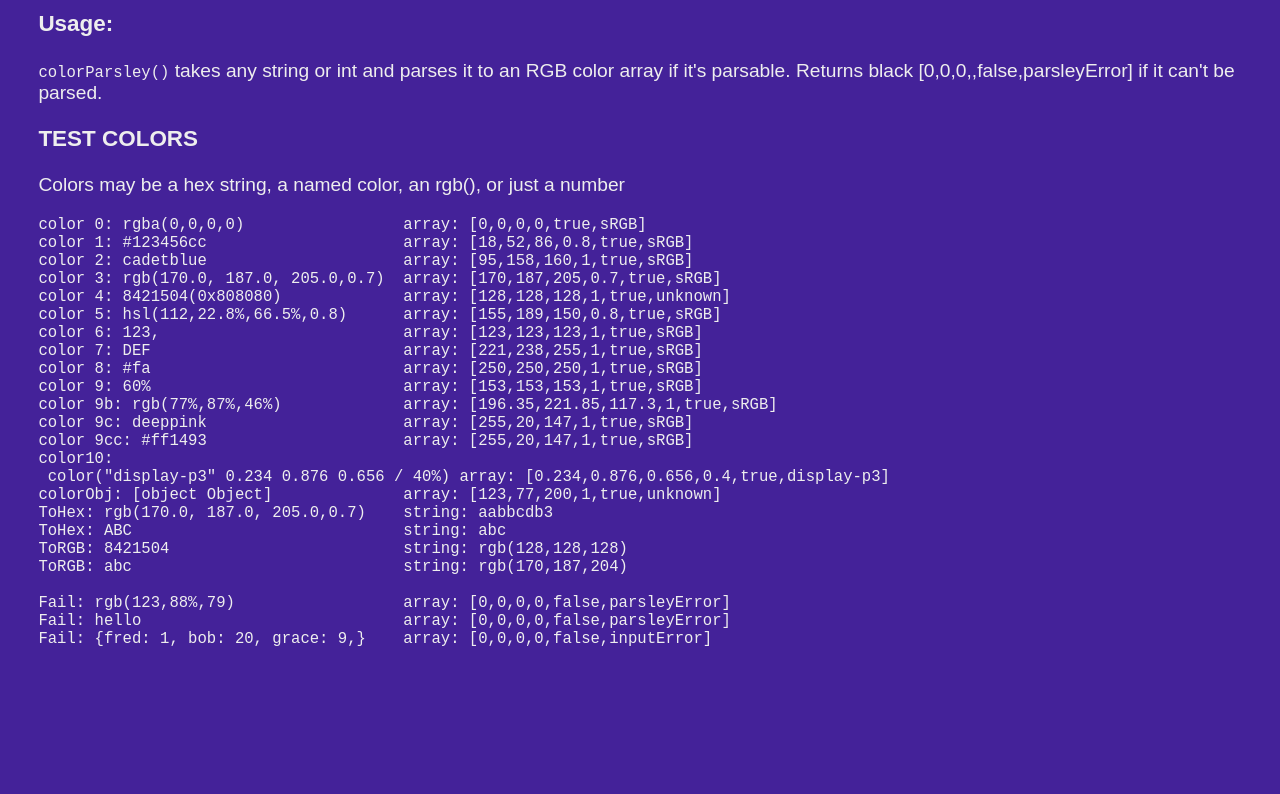
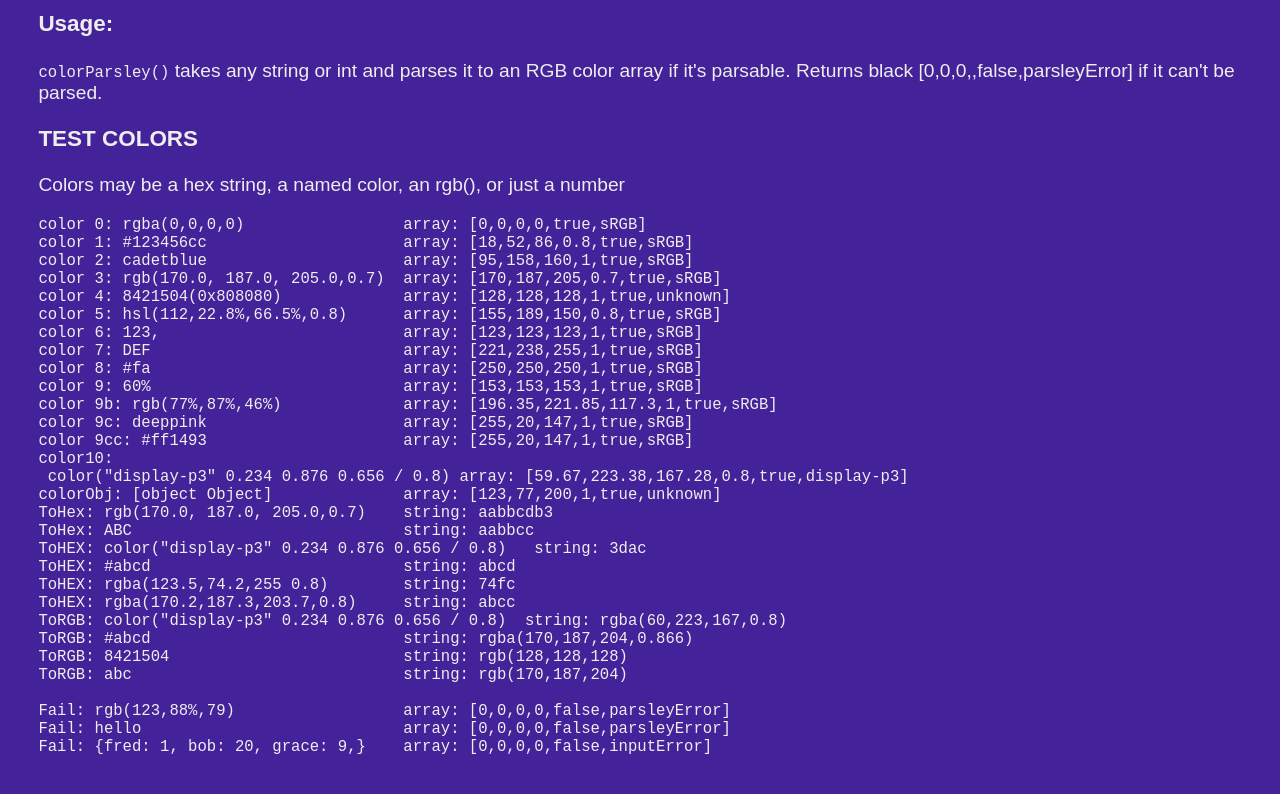
Before and after one commit to Myndex/colorparsley, a website: page src/test.html in a window 1280 px wide. Shown: the part 97-891 px from the top of the page. Before the commit the page ends 800 px from the top, so only its background shows below. Drawn offline with Linux system fonts and the light colour scheme.

Commit message:
Updates to 0.1.8

```diff
--- a/package.json
+++ b/package.json
@@ -1,8 +1,8 @@
 {
   "name": "colorparsley",
-  "version": "0.1.7",
+  "version": "0.1.8",
   "type": "module",
-  "description": "colorParsley() • a lightweight yet versatile color parsing function with no dependencies. Takes various color strings, numbers, or objects, and turns them into simple arrays. Additional utilities such as colorToHex() and colorToRGB() included",
+  "description": "colorParsley() • a lightweight yet versatile color parsing function with no dependencies. Takes various color strings, numbers, or objects, and turns them into simple arrays. Bonus utilities colorToHex() and colorToRGB() included",
   "main": "./src/colorparsley.js",
   "keywords": [
     "color",
--- a/src/colorparsley.js
+++ b/src/colorparsley.js
@@ -1,7 +1,7 @@
 ///////////////////////////////////////////////////////////////////////////////
 /** @preserve
 /////    CoLoR PaRsLeY  a simple set of color parsing thingies!
-/////           Beta 0.1.6   Revision date: May 16, 2022
+/////           Beta 0.1.8   Revision date: June 04, 2022
 /////
 /////    Functions to parse color values and return array
 /////    Copyright (c) 2019-2022 by Andrew Somers. All Rights Reserved.
@@ -33,7 +33,7 @@
 
 
 ////////////////////////////////////////////////////////////////////////////////
-/////  BEGIN COLOR PARSLEY 0.1.6  BLOCK  \/////////////////////////////////////
+/////  BEGIN COLOR PARSLEY 0.1.8  BLOCK  \/////////////////////////////////////
 ////                                      \///////////////////////////////////
 ///                                        \/////////////////////////////////
 
@@ -78,11 +78,9 @@ export function colorParsley (colorIn) {
 };
 
 
-
-
-
 /////  ƒ  parseString()  ///////////////////////////////////////////////////
 
+// private
 function parseString (colorString = '#abcdef') {
 
                  // strip junk and make a clean string (replace unmatched)
@@ -94,10 +92,12 @@ function parseString (colorString = '#abcdef') {
   let type = 'sRGB'; // Default colorspace flag in element [5]
   let retArray = [0,0,0,0,isValid,type]; // init the return array
 
+
       // test for named color before iterating array
   if (colorString.match(/^(?:(?!rgb|l.h|hs|col|\d|#).{0,4})(?=[g-z])/)) {
 
-      ///// CSS4 NAMED COLORS plus a bonus set of GREYS and GRAYS /////////////
+
+    ///// CSS4 NAMED COLORS plus a bonus set of GREYS and GRAYS //////////
 
         // If name is matched, parse and return the color values
     let namedColors = {
@@ -148,7 +148,7 @@ function parseString (colorString = '#abcdef') {
   };   // end of named colors section
 
 
-       // NEW regex  0.1.6
+       // NEW regex  0.1.6 - still current for use with with 0.1.8+
       // See docs for breakdown of regex pattern
   let colorRex = {
     rex: /(?:^(?:#|0x|)(?:(?:([\da-f])([\da-f])([\da-f])([\da-f])?)(?!\S)|(?:([\da-f]{2})(?:([\da-f]{2})([\da-f]{2})([\da-f]{2})?)?))|(?:(?:^(?:rgba?|)\(? ?(?:(?:(?:(255|(?:25[0-4]|2[0-4]\d|1?\d{1,2})(?:\.\d{1,24})?)))(?:,[^\S]*$|(?:(?:, ?| )(255|(?:25[0-4]|2[0-4]\d|1?\d{1,2})(?:\.\d{1,24})?)(?:, ?| )(255|(?:25[0-4]|2[0-4]\d|1?\d{1,2})(?:\.\d{1,24})?)))|(100%|\d{1,2}(?:\.\d{1,24})?%)(?:,?[^\S]*$|(?:(?:, ?| )(?:(100%|\d{1,2}(?:\.\d{1,24})?%)(?:, ?| )(100%|\d{1,2}(?:\.\d{1,24})?%)))))|^(?:color\((srgb|srgb-linear|display-p3|a98-rgb|prophoto-rgb|rec2020|xyz|xyz-d50|xyz-d65) (?:(100%|\d{1,2}(?:\.\d{1,24})?%|[0 ]\.\d{1,24}|[01])) (?:(100%|\d{1,2}(?:\.\d{1,24})?%|[0 ]\.\d{1,24}|[01])) (?:(100%|\d{1,2}(?:\.\d{1,24})?%|[0 ]\.\d{1,24}|[01])))|^(?:((?:r(?!gb)|c(?!olor)|[abd-qs-z])[a-z]{2,5})\( ?((?:\d{0,3}\.|)\d{1,24}%?)(?:, ?| )((?:\d{0,3}\.|)\d{1,24}%?)(?:, ?| )((?:\d{0,3}\.|)\d{1,24}%?))))(?:(?:,| \/| ) ?(?:(100%|\d{1,2}(?:\.\d{1,24})?%|[0 ]\.\d{1,24}|[01])))?(?:\)| |))[^\S]*$/,
@@ -168,20 +168,18 @@ function parseString (colorString = '#abcdef') {
         alpha = slices[23];
         delete slices[23];
       }
-
+                     // Set alpha before anything else
       retArray[3] = (alpha.match(/%/g)) ?
                     parseFloat(alpha) / divisor :
                     parseFloat(alpha);
 
-
-      for (let k=1; k < slices.length; k++) { //  determine first and last element
+                    //  determine first and last element
+      for (let k=1; k < slices.length; k++) {
         if (slices[k]) {
           slicePos = (slicePos) ? slicePos : k;
           sliceLast = k;
-// console.log(slicePos + ' pos ' + sliceLast);
         }
       }
-// console.log(slices);
 
   switch (sliceLast) {
 
@@ -231,15 +229,16 @@ function parseString (colorString = '#abcdef') {
     case 18:  // This is for color() CSS 4
       retArray[5] = slices[15];
 
-          for (let i = 0; i < 3; i++) {
+      for (let i = 0; i < 3; i++) { // color() is converted to 0.0-255.0
         slicePos++;
         retArray[i] = (slices[slicePos].match(/%/g)) ?
-                parseFloat(slices[slicePos]) / divisor :
-                parseFloat(slices[slicePos]);
+            parseFloat(slices[slicePos]) * 2.55:
+            parseFloat(slices[slicePos]) * 255;
       }
     break;
 
-        case 22:  //  This is for the "wild west" section
+    case 22: // This is the "wild west" section
+
       retArray[5] = slices[slicePos];
 
       for (let i = 0; i < 3; i++ ) {
@@ -290,7 +289,7 @@ function parseString (colorString = '#abcdef') {
       break;
       }
       return true;
-    }  // close parsley subfunction
+    }  // close parsley sub-function
   };  // close colorRex obj
 
 
@@ -313,8 +312,6 @@ function parseString (colorString = '#abcdef') {
 
 
 
-
-
 ////////////////////////////////////////////////////////////////////////////////
 /////  BONUS STRING FORMATTING UTILITIES  \////////////////////////////////////
 
@@ -324,19 +321,21 @@ function parseString (colorString = '#abcdef') {
     // returns hex string, 3,4,6, or 8 chars if that was entered, no #
     // If alpha is 1 or empty, no alpha is returned i.e. abcf returns abc
 
-export function colorToHex (rgba = [0,0,0,''],allow3 = true) {
-    let R = rgba[0].toString(16).padStart(2, '0');
-    let G = rgba[1].toString(16).padStart(2, '0');
-    let B = rgba[2].toString(16).padStart(2, '0');
+export function colorToHex (rgba = [0,0,0,''], allow3 = true) {
+    let R = Math.round(rgba[0]).toString(16).padStart(2, '0');
+    let G = Math.round(rgba[1]).toString(16).padStart(2, '0');
+    let B = Math.round(rgba[2]).toString(16).padStart(2, '0');
     let A = (rgba[3] == '' || rgba[3] == 1) ? '' :
              Math.round(rgba[3] * 255).toString(16).padStart(2, '0') ;
 
          // this if returns a 3 character hex if possible - aabbcc becomes abc
     if ( allow3 &&
-         rgba[0] % 17 == 0 &&
-         rgba[1] % 17 == 0 &&
-         rgba[2] % 17 == 0 && A == '') {
-         return R.charAt(0) + G.charAt(0) + B.charAt(0);
+         parseInt(A, 16) % 17 == 0 &&
+         parseInt(A, 16) % 17 == 0 &&
+         parseInt(A, 16) % 17 == 0 &&
+         (parseInt(A, 16) % 17 == 0 || A == '')
+         ) {
+         return R.charAt(0) + G.charAt(0) + B.charAt(0) + A.charAt(0);
     } else {
       return R + G + B + A;
     }
@@ -350,57 +349,27 @@ export function colorToHex (rgba = [0,0,0,''],allow3 = true) {
     // RGBAstr — returns rgb() or rgba() INT value string (0-255) no spaces
     // If alpha is 1 or empty, no alpha is returned
 
-export function colorToRGB (rgba = [0,0,0,'']) {
+export function colorToRGB (rgba = [0,0,0,''], round = true) {
+    if (round) {
+      for (let i=0; i < 3; i++) {
+        rgba[i] = Math.round(rgba[i]);
+      }
+                // while RGB tuples round to int, A needs additional precision
+      rgba[3] = ( rgba[3] == '' || rgba[3] == 1) ? 1 :
+                  Math.trunc(rgba[3]*1000)*0.001;
+    }
+
     return ( rgba[3] == '' || rgba[3] == 1) ?
       'rgb(' + rgba[0] + ',' + rgba[1] + ',' + rgba[2] + ')' :
       'rgba(' + rgba[0] + ',' + rgba[1] + ',' + rgba[2] + ',' + rgba[3] + ')';
 }
 
 
-/* // hslToRgb() hwbToRgb() shown here only as a reference
-
-/////  ƒ  hslToRgb()  ///////////////////////////////////////////////////
-
-    //// Unused, built into the string parser, here for reference
-function hslToRgb (hue, sat, light) { // CSS4 reference implementation
-    hue = hue % 360;
-    if (hue < 0) { hue += 360; }
-    sat /= 100.0;
-    light /= 100.0;
-    function f(n) {
-        let k = (n + hue/30) % 12;
-        let a = sat * Math.min(light, 1 - light);
-        return light - a * Math.max(-1, Math.min(k - 3, 9 - k, 1));
-    }
-    return [f(0), f(8), f(4)]; // returns  0.0 - 1.0
-};
-
-
-
-
-/////  ƒ  hwbToRgb()  ///////////////////////////////////////////////////
-
-    //// Unused, built into the string parser, here for reference
-function hwbToRgb(hue, white, black) {  // CSS4 reference implementation
-    white /= 100.0;
-    black /= 100.0;
-    if (white + black >= 1) {
-        let gray = white / (white + black);
-    return [gray, gray, gray];
-    }
-    let rgb = hslToRgb(hue, 100.0, 50.0);
-    for (let i = 0; i < 3; i++) {
-        rgb[i] *= (1 - white - black);
-        rgb[i] += white;
-    }
-    return rgb; // returns  0.0 - 1.0
-};
-// */
 /////\  END UTILITIES  ///////////////////////////////////////////////////////
 /////////////////////////////////////////////////////////////////////////////
 
 
 ///\                                      //////////////////////////////////////
 ////\                                    //////////////////////////////////////
-/////\  END COLOR PARSLEY 0.1.5  BLOCK  //////////////////////////////////////
+/////\  END COLOR PARSLEY 0.1.8  BLOCK  //////////////////////////////////////
 /////////////////////////////////////////////////////////////////////////////
--- a/src/test.html
+++ b/src/test.html
@@ -3,7 +3,7 @@
 <title>CoLoR PaRsLeY TEST</title>
 </head>
 <body style="margin: 2em; font-family: sans-serif; font-size: 1.2em; background: #429; color:#eee;">
-<h1>CoLoR PaRsLeY Script Test 0.1.6</h1>
+<h1>CoLoR PaRsLeY Script Test 0.1.8</h1>
 <h3>Usage:</h3>
 
 <code>colorParsley()</code> takes any string or int and parses it to an RGB color array if it's parsable. Returns black [0,0,0,,false,parsleyError] if it can't be parsed.</p>
@@ -21,8 +21,7 @@ outputText.innerHTML += '<p>Colors may be a hex string, a named color, an rgb(),
 
 let colorObject = {r: 123, g: 77, b: 200, fred: 'hello', nothing: 0,};
 
-let color0='rgba(0,0,0,0)', color1 = '#123456cc', color2 = 'cadetblue', color3 = 'rgb(170.0, 187.0, 205.0,0.7)', color4 = 0x808080,
-    color5 = 'hsl(112,22.8%,66.5%,0.8)', color6 = '123,', color7 = 'DEF', color10 = 'color("display-p3" 0.234 0.876 0.656 / 40%)';
+let color0='rgba(0,0,0,0)', color1 = '#123456cc', color2 = 'cadetblue', color3 = 'rgb(170.0, 187.0, 205.0,0.7)', color4 = 0x808080, color5 = 'hsl(112,22.8%,66.5%,0.8)', color6 = '123,', color7 = 'DEF', color10 = 'color("display-p3" 0.234 0.876 0.656 / 0.8)', color11 = '#abcd', color12 = 'rgba(123.5,74.2,255 0.8)', color14 = 'rgba(170.2,187.3,203.7,0.8)';
 
 outputText.innerHTML +='<pre style="tab-size: 38;">color 0: '
 	 + color0 + '  \t array: [' + colorParsley(color0) + ']'
@@ -42,6 +41,12 @@ outputText.innerHTML +='<pre style="tab-size: 38;">color 0: '
 	 + ' <br>colorObj: ' + colorObject + '   \t array: [' + colorParsley(colorObject) + ']'
 	 + ' <br>ToHex: ' + color3 + '\t string: ' + colorToHex(colorParsley(color3))
 	 + ' <br>ToHex: ' + 'ABC' + '   \t string: ' + colorToHex(colorParsley('abc'))
+	 + ' <br>ToHEX: ' + color10 + '   string: ' + colorToHex(colorParsley(color10))
+	 + ' <br>ToHEX: ' + color11 + '   \t string: ' + colorToHex(colorParsley(color11))
+	 + ' <br>ToHEX: ' + color12 + '   \t string: ' + colorToHex(colorParsley(color12))
+	 + ' <br>ToHEX: ' + color14 + '   \t string: ' + colorToHex(colorParsley(color14))
+	 + ' <br>ToRGB: ' + color10 + '  string: ' + colorToRGB(colorParsley(color10))
+	 + ' <br>ToRGB: ' + color11 + '   \t string: ' + colorToRGB(colorParsley(color11))
 	 + ' <br>ToRGB: ' + color4 + '   \t string: ' + colorToRGB(colorParsley(color4))
 	 + ' <br>ToRGB: ' + 'abc' + '   \t string: ' + colorToRGB(colorParsley('abc'))
 	 + ' <br><br>Fail: ' + 'rgb(123,88%,79)' + '   \t array: [' + colorParsley('rgb(123,88%,79)') + ']'
```
Also changed, not shown: docs/versionHistory.md (+10 -3 lines), test/index.js (+11 -3 lines), README.md. Lines whose indentation alone changed are shown as unchanged.
